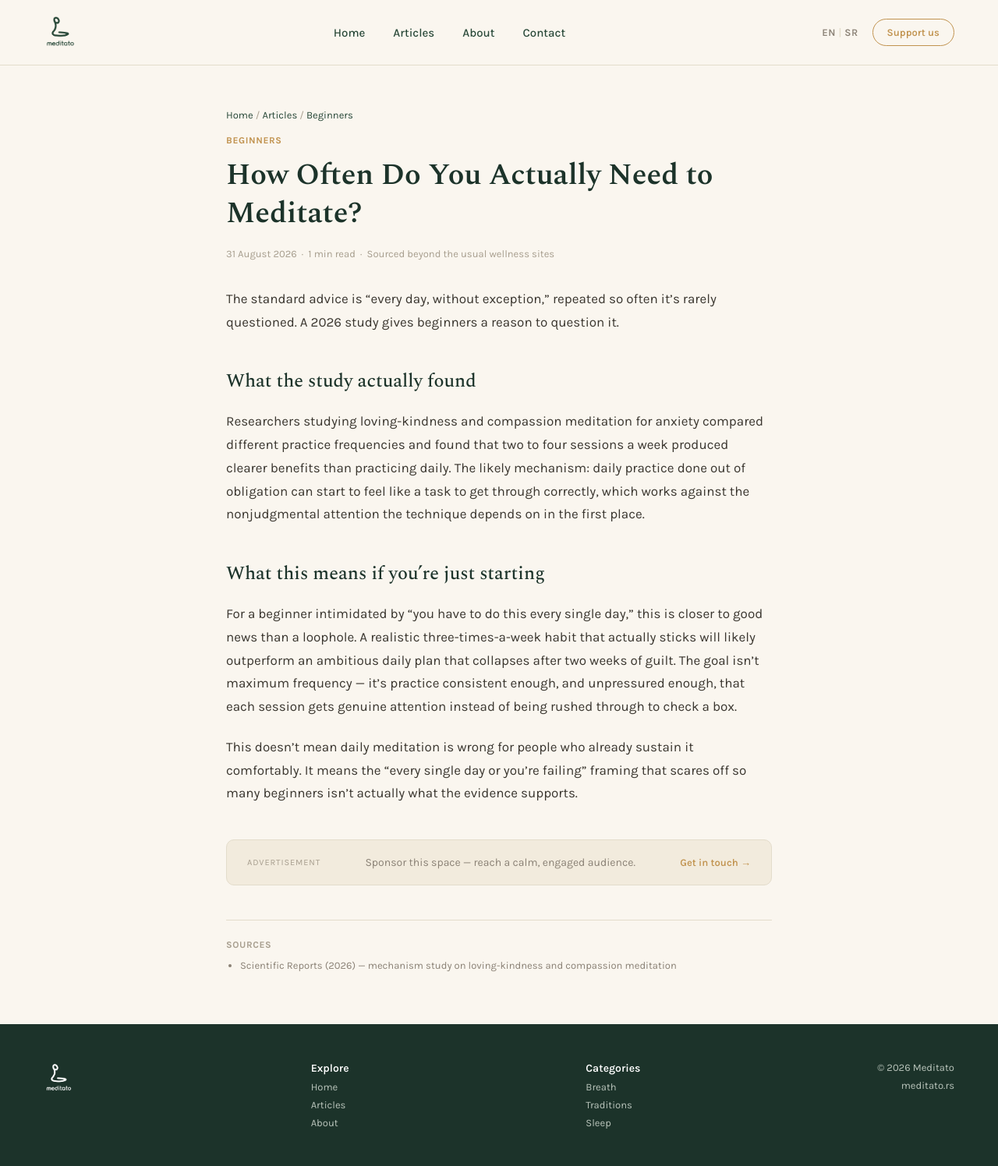
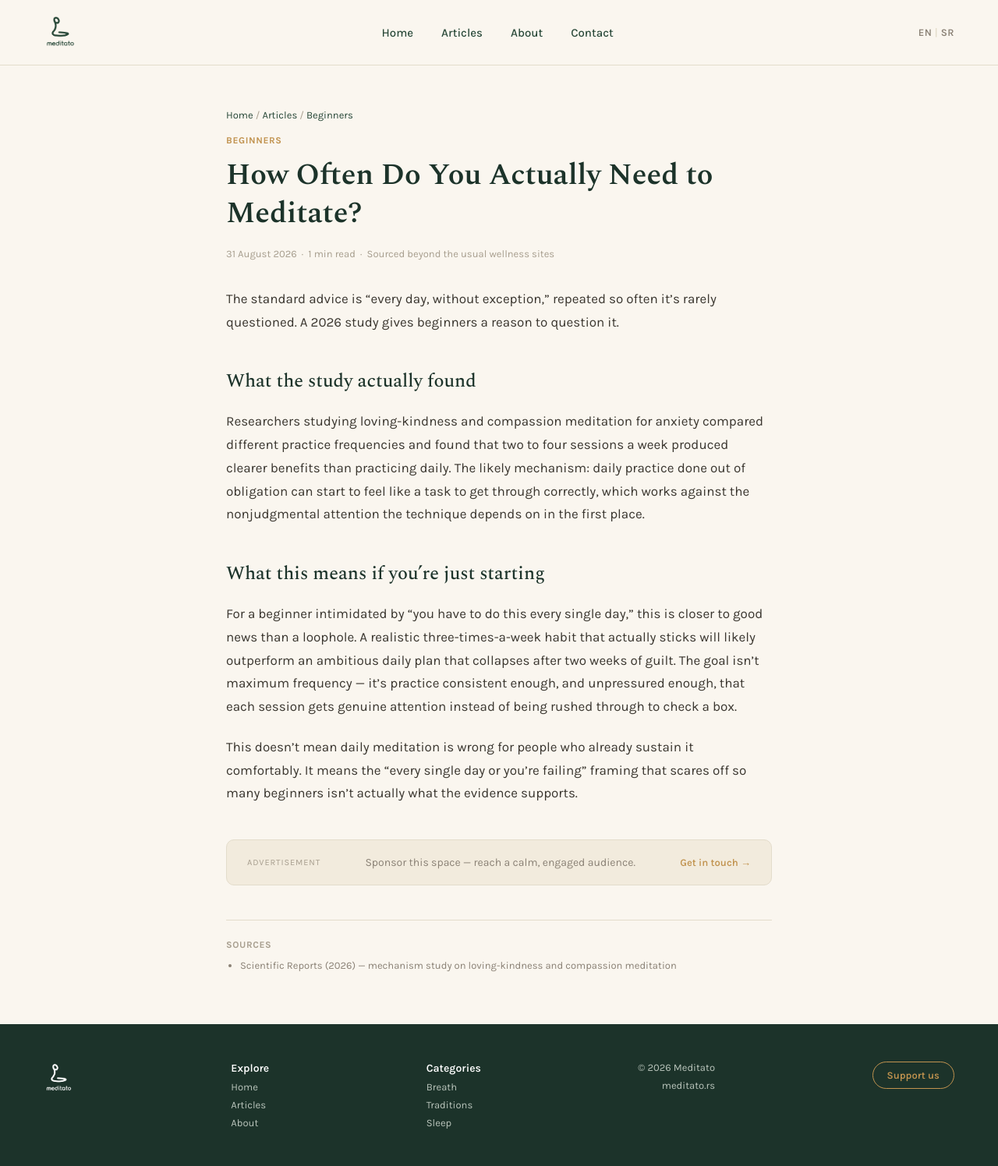
Before and after one commit to prisutan/meditato, a Jekyll site: the page built from _articles/en/how-often-should-you-meditate.md, in a window 1280 px wide. Shown: the whole page at 78% size. Built offline with Jekyll 4.4.1, drawn with Linux system fonts in a browser that asks for light colours.

Commit message:
Move Support us to footer, add featured/inline image support
Co-Authored-By: Claude Sonnet 5 <noreply@anthropic.com>

```diff
--- a/_includes/article-card.html
+++ b/_includes/article-card.html
@@ -3,8 +3,12 @@
 {% assign read_min = words | divided_by: 200 %}
 {% if read_min < 1 %}{% assign read_min = 1 %}{% endif %}
 <a class="article-card" href="{{ article.url | relative_url }}">
-  <div class="thumb">
+  <div class="thumb{% if article.image %} has-photo{% endif %}">
+    {% if article.image %}
+    <img class="photo" src="{{ article.image | relative_url }}" alt="{{ article.image_alt | default: article.title }}">
+    {% else %}
     <img src="{{ '/assets/img/logo-white.png' | relative_url }}" alt="">
+    {% endif %}
     {% if include.is_new %}<div class="badge-new">NEW</div>{% endif %}
   </div>
   <div class="cat">{{ article.category }}</div>
--- a/_includes/footer.html
+++ b/_includes/footer.html
@@ -16,4 +16,7 @@
     <span>&copy; {{ 'now' | date: '%Y' }} Meditato</span>
     <span>meditato.rs</span>
   </div>
+  <div class="footer-col align-right">
+    <div class="support-btn">Support us</div>
+  </div>
 </div>
--- a/_includes/header.html
+++ b/_includes/header.html
@@ -8,6 +8,5 @@
   </div>
   <div class="header-right">
     <div class="lang-toggle">EN&nbsp;<span class="sep">|</span>&nbsp;<a href="#">SR</a></div>
-    <div class="support-btn">Support us</div>
   </div>
 </div>
--- a/_layouts/article.html
+++ b/_layouts/article.html
@@ -10,6 +10,13 @@ layout: default
     <div class="article-cat">{{ page.category }}</div>
     <h1 class="serif">{{ page.title }}</h1>
     <div class="article-meta">{{ page.date | date: "%d %B %Y" }} &nbsp;&middot;&nbsp; {{ read_min }} min read &nbsp;&middot;&nbsp; Sourced beyond the usual wellness sites</div>
+
+    {% if page.image %}
+    <figure class="article-hero">
+      <img src="{{ page.image | relative_url }}" alt="{{ page.image_alt | default: page.title }}">
+      {% if page.image_credit %}<figcaption>{{ page.image_credit }}</figcaption>{% endif %}
+    </figure>
+    {% endif %}
 
     <div class="article-body">
       {{ content }}
--- a/assets/css/style.css
+++ b/assets/css/style.css
@@ -124,6 +124,8 @@ img { max-width: 100%; }
   overflow: hidden;
 }
 .article-card .thumb img { height: 64px; opacity: 0.85; }
+.article-card .thumb.has-photo { background: var(--card); }
+.article-card .thumb.has-photo img.photo { width: 100%; height: 100%; object-fit: cover; opacity: 1; }
 .article-card .badge-new {
   position: absolute;
   top: 10px;
@@ -157,9 +159,15 @@ img { max-width: 100%; }
 .article-cat { font-size: 12px; font-weight: 700; letter-spacing: 0.05em; text-transform: uppercase; color: var(--accent); margin-bottom: 14px; }
 .article-inner h1 { margin: 0 0 18px; font-size: 38px; font-weight: 600; line-height: 1.3; color: var(--brand-dark); }
 .article-meta { font-size: 13px; color: var(--faint); margin-bottom: 36px; }
+.article-hero { margin: 0 0 32px; }
+.article-hero img { width: 100%; height: auto; border-radius: 10px; display: block; }
+.article-hero figcaption { font-size: 12px; color: var(--faint); margin-top: 8px; }
 .article-body { font-size: 17px; line-height: 1.75; color: var(--text-body); }
 .article-body p { margin: 0 0 22px; }
 .article-body h2 { font-size: 24px; font-weight: 500; color: var(--brand-dark); margin: 40px 0 16px; }
+.article-body img { width: 100%; height: auto; border-radius: 10px; margin: 8px 0 6px; display: block; }
+.article-body figure { margin: 32px 0; }
+.article-body figcaption { font-size: 12px; color: var(--faint); margin-top: 8px; }
 .inline-banner {
   margin: 44px 0;
   padding: 20px 26px;
```
